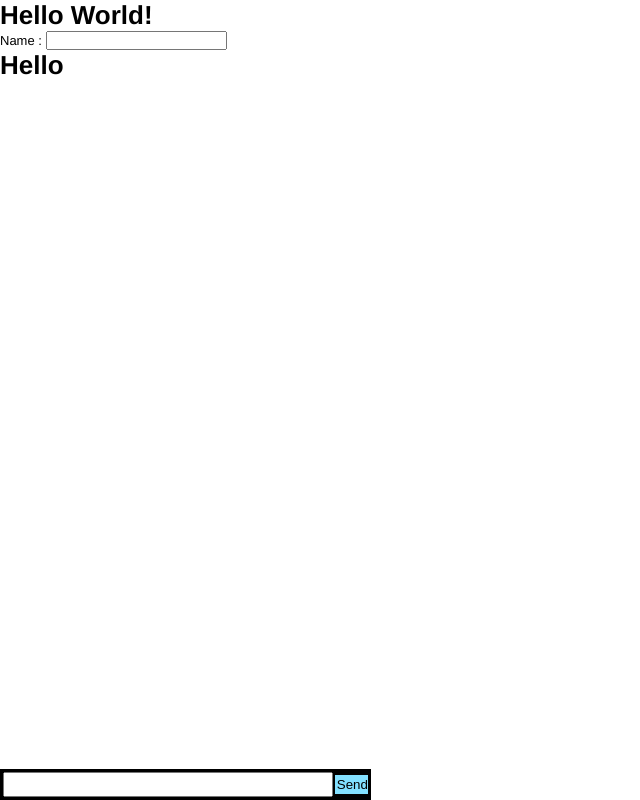
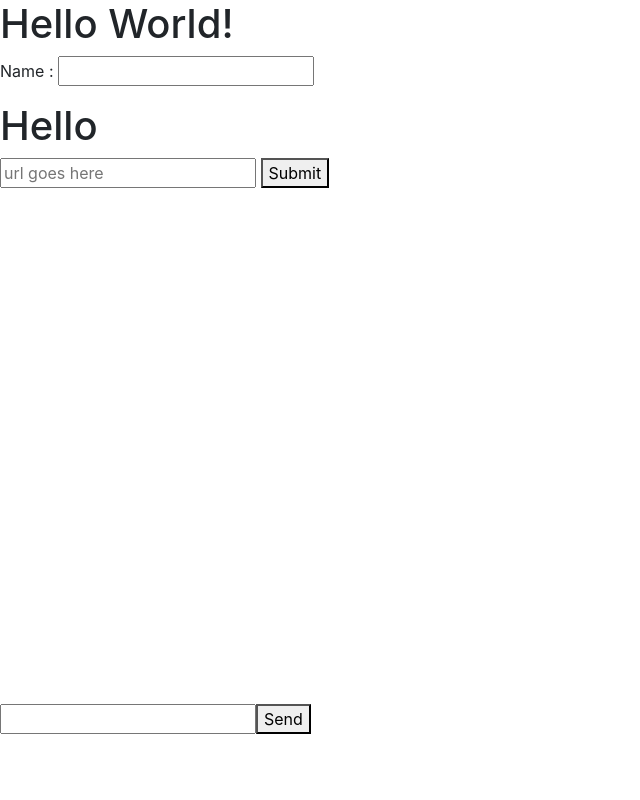
Before and after one commit to middleOutHomeBrewCrew/middleOutHomeBrewCrew, a plain HTML site: page client/index.html in a window 1280 px wide. Shown: the whole page, without its empty margins (0-640 px from the left). Drawn offline with nearby package versions, Linux system fonts and the light colour scheme; some packages are replaced by stand-ins of ours.

Commit message:
Divided up chat and index frame, added bootstrap styling

```diff
--- a/client/index.html
+++ b/client/index.html
@@ -1,6 +1,6 @@
 <html ng-app="MainApp">
 	<head>
-
+    <link rel="stylesheet" type="text/css" href="https://bootswatch.com/simplex/bootstrap.min.css">
   </head>
 
   <body>
@@ -9,6 +9,15 @@
     <div ng-controller="MainController">
       <p>Name : <input type="text" ng-model="name"></p>
       <h1>Hello {{ name }} </h1>
+
+      <form ng-submit="urlSubmitter()">
+        <input type="text" placeholder="url goes here" ng-model="url">
+          <button>Submit</button>
+        </input>
+      </form>
+
+      <!-- youtube player -->
+      <iframe class="ifm" width="400" height="300" ng-src="{{ createUrl(url) }}" frameborder="0" allowfullscreen></iframe>
     </div>
 
     <div ng-view></div>
--- a/client/views/chat.html
+++ b/client/views/chat.html
@@ -1,17 +1,15 @@
 <div ng-controller='MainController'>
 <!-- <head> -->
 	<style>
-      * { margin: 0; padding: 0; box-sizing: border-box; }
+      /** { margin: 0; padding: 0; box-sizing: border-box; }
       body { font: 13px Helvetica, Arial; }
       form { background: #000; padding: 3px; position: fixed; bottom: 0; }
       form input { border: 1; padding: 0px; width:330px; height:25px;  margin-right: .5%; }
-      form button { width: 9%; background: rgb(130, 224, 255); border: none; padding: 2px; }
-      #messages { list-style-type: none; margin: 0; padding: 0; width:350px; height:300px; }
+      form button { width: 9%; background: rgb(130, 224, 255); border: none; padding: 2px; }*/
+      #messages { list-style-type: none; margin: 0; padding: 0; width:350px; height:200px; overflow: auto; }
       #messages li { padding: 5px 10px; }
       #messages li:nth-child(odd) { background: #eee; }
     </style>
-<!-- </head> -->
-	<!-- <body> -->
 		<ul id="messages"></ul>
 	    <form action="">
 	    <input id="m" autocomplete="off" /><button>Send</button>
@@ -27,5 +25,4 @@
 		    $('#messages').append($('<li>').text(msg));
 		  });
 		</script>
-	<!-- </body> -->
 </div>
```
